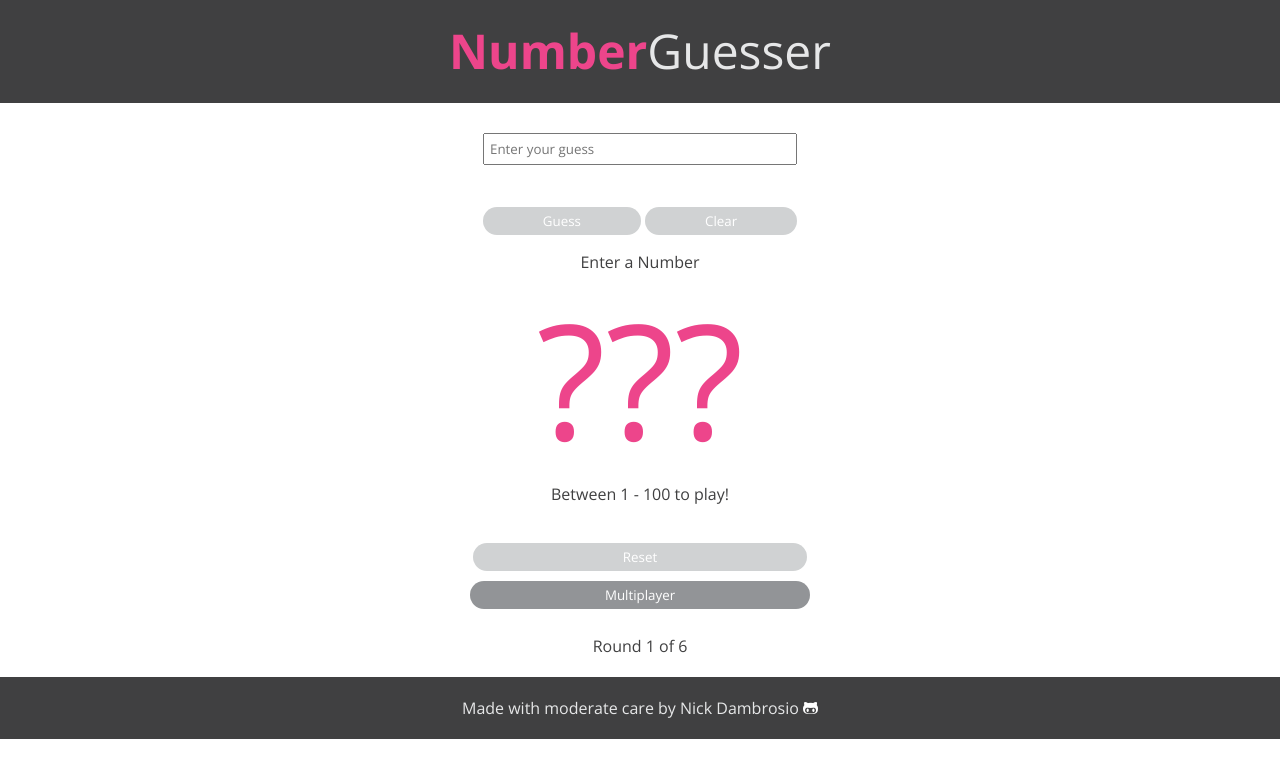
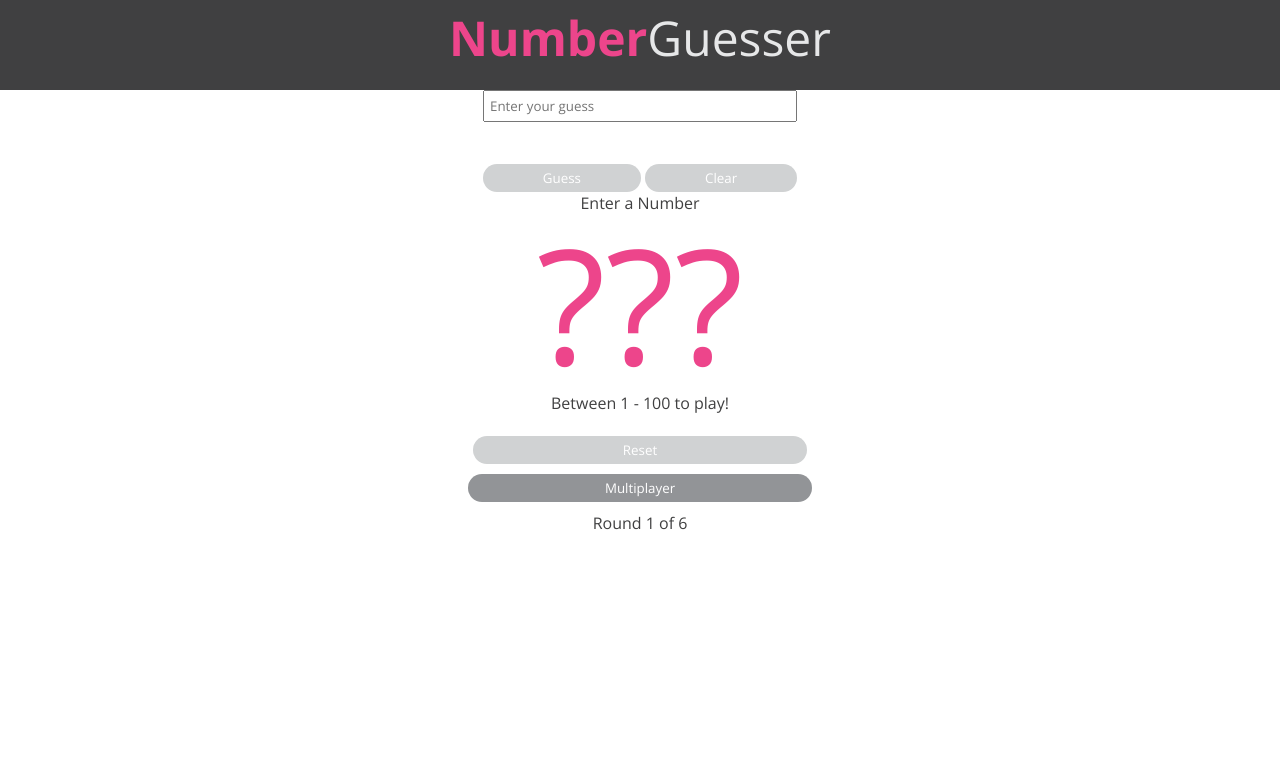
Before and after one commit to 30ozSteak/Number-Guesser, a plain HTML site: page index.html in a window 1280 px wide. Drawn offline with nearby package versions, Linux system fonts and the light colour scheme.

Commit message:
Fix margins

```diff
--- a/index.html
+++ b/index.html
@@ -13,18 +13,17 @@
 </head>
 
 <body>
-  <header>
     <h1>
-      <span id="number">Number</span>Guesser</h1>
-  </header>
-  <main>
+      <span id="number">Number</span>Guesser
+    </h1>
+  <main class="mainGameFunctionality">
     <form>
       <div class="inputBox">
         <input type="number" placeholder="Enter your guess" class="guessInput" id="guessInput" min="1" max="100" value "none">
       </div>
       <br>
-      <button class="guess-button" disabled=true>Guess</button>
-      <button class="clear-button" disabled=true>Clear</button>
+      <button class="guess-button" disabled>Guess</button>
+      <button class="clear-button" disabled>Clear</button>
       <p class="last-guess-text">Enter a Number</p>
       <p id="user-Guess" class="userGuessDisplay">???</p>
       <p id="userFeedback">Between 1 - 100 to play!</p>
@@ -34,7 +33,8 @@
     <br>
     <button class="enableMultiplayerButton" id="multiplayerButton" enabled="true">Multiplayer</button>
   </main>
-  <p> Round
+  <p>
+    Round
     <span class="attemptNumber"> 1 </span> of
     <span>6</span>
   </p>
@@ -44,18 +44,7 @@
       <section> VS </section>
       <button id="player2">Player Two</button>
     </section>
-    <script src="script.js"></script>
   </section>
+<script src="script.js"></script>
 </body>
-<footer>
-  <div class="footer">
-    Made with moderate care by Nick Dambrosio
-    <a href="https://github.com/imsteaky">
-      <i class="fab fa-github-alt"></i>
-    </a>
-  </div>
-</footer>
-
 </html>
-
-<!-- add accessibility-->
--- a/script.js
+++ b/script.js
@@ -1,7 +1,5 @@
 var attempts = document.querySelector(".attemptNumber");
 var clearButton = document.querySelector(".clear-button");
-var counter = 2;
-var genNumber = Math.floor(Math.random() * 101);
 var guessButton = document.querySelector(".guess-button");
 var hint = document.querySelector("#userFeedback");
 var lastGuess = document.querySelector(".last-guess-text");
@@ -10,11 +8,12 @@ var playerTurn = document.querySelector(".player-number");
 var resetGame = document.querySelector(".resetButton");
 var userGuess = document.querySelector(".guessInput");
 
+var counter = 2;
+var genNumber = Math.floor(Math.random() * 101);
+
 clearButton.addEventListener("click", clearUserInput);
 
-multiButts.addEventListener("click", function() {
-  toggleMultiplayer();
-});
+multiButts.addEventListener("click", toggleMultiplayer);
 
 resetGame.addEventListener("click", function() {
   location.reload();
@@ -78,7 +77,6 @@ function enableButtons() {
 }
 
 function toggleMultiplayer() {
-  console.log("butts");
   var element = document.getElementById("players");
   element.classList.toggle("multiplayers");
 }
--- a/style.css
+++ b/style.css
@@ -1,13 +1,15 @@
 * {
   font-family: "Open Sans", sans-serif;
+  margin: 0;
+  padding: 0;
 }
 h1 {
   background-color: #404041;
   color: #e6e7e8;
   font-weight: 300;
   font-size: 3em;
-  margin: -10px -10px 30px -10px;
-  padding: 20px;
+  margin-top: -15px;
+  padding: 20px 0 20px 0
 }
 
 h1 span {
@@ -35,7 +37,7 @@ body {
   color: #ed458b;
   font-size: 10em;
   font-weight: light;
-  margin: -20px;
+  margin: -20px 0;
   padding-top: -200px;
 }
 
@@ -60,12 +62,13 @@ section button {
 .inactivePlayerButton {
   background-color: #929497;
 }
-.footer {
+
+footer {
   background-color: #404041;
   color: #e6e7e8;
   font-weight: 300;
-  margin: 20px -10px 30px -10px;
-  padding: 20px;
+  padding: 20px 0px 20px 0px;
+  margin-top: 20px;
 }
 
 .resetButton {
@@ -73,7 +76,7 @@ section button {
 }
 
 .enableMultiplayerButton {
-  padding: 5px 135px;
+  padding: 5px 137px;
   margin: 10px;
 }
 
```
